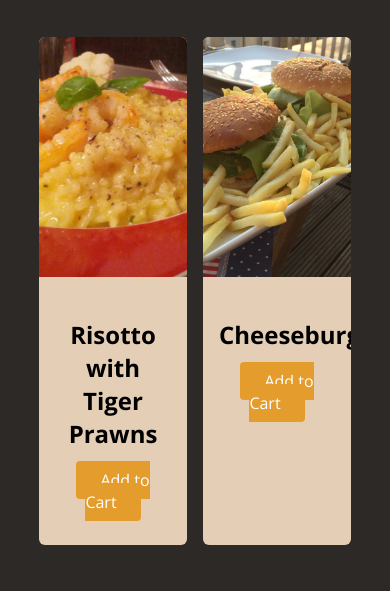
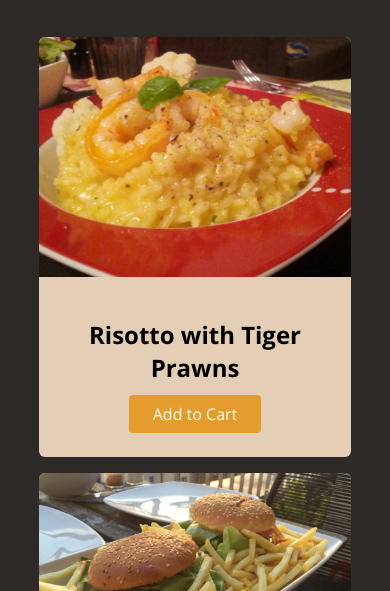
Before and after one commit to itswael/WEBFOOD, a plain HTML site: page index.html in a window 390 px wide. Shown: the part 253-844 px from the top of the page. Drawn offline with nearby package versions, Linux system fonts and the light colour scheme.

Commit message:
started with media queries

```diff
--- a/styles/styles.css
+++ b/styles/styles.css
@@ -92,3 +92,9 @@ main h1{
 .btn:hover{
     background-color: rgb(221, 134, 34);
 }
+
+@media(max-width: 768px){
+    #latest-products ul{
+        grid-template-columns: 100%;
+    }
+}
```
